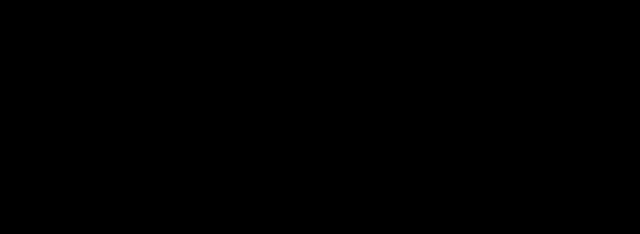
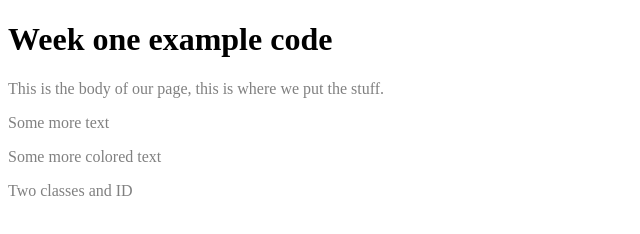
Before and after one commit to CDM-ujanko/class-code-w-19-20, a plain HTML site: page index.html in a window 1280 px wide. Shown: the whole page, without its empty margins (0-640 px from the left). Drawn offline with Linux system fonts and the light colour scheme.

Commit message:
Finished classed code for week 1

```diff
--- a/index.css
+++ b/index.css
@@ -1,3 +1,19 @@
 body {
-    background: black;
+    /* background: red; */
 }
+
+p.red {
+    color: red;
+}
+
+.blue {
+    color:blue;
+}
+
+p {
+    color: gray !important;
+}
+
+#bigBadId {
+    color: green;
+}
--- a/index.html
+++ b/index.html
@@ -5,9 +5,25 @@
     <meta name="viewport" content="width=device-width, initial-scale=1.0">
     <meta http-equiv="X-UA-Compatible" content="ie=edge">
     <title>Document</title>
-    <link rel="stylesheet" type="text/css"href="index.css">
+    <style>
+        /* body {
+            background: blueviolet;
+        } */
+    </style>
+    <link rel="stylesheet" type="text/css" href="index.css">
 </head>
 <body>
-
+    <h1>Week one example code</h1>
+    <p>This is the body of our page, this is where we put the stuff.</p>
+    <p class="blue">Some more text</p>
+    <p class="red blue">Some more colored text</p>
+    <p class="red blue" id="bigBadId"
+        style="color:peru">
+        Two classes and ID
+    </p>
+    <script>
+        alert('Hello from head!');
+    </script>
+    <script src="index.js"></script>
 </body>
 </html>
--- /dev/null
+++ b/index.js
@@ -0,0 +1 @@
+alert('Hello world!')
```
